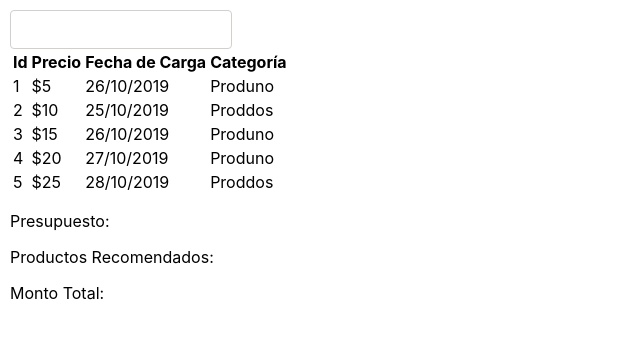
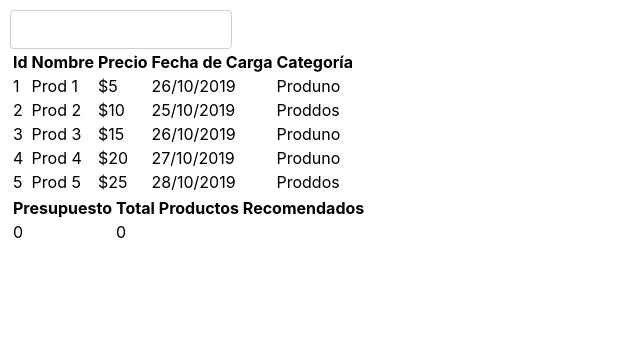
Before and after one commit to LucaElianSilva/challenge-app, a React (Create React App) app: page / in a window 1280 px wide. Shown: the top 338 px of the page, without its empty margins (0-640 px from the left). Built offline with nearby package versions, Linux system fonts and the light colour scheme.

Commit message:
Validaciones filter terminadas

```diff
--- a/src/Components/GridTable.js
+++ b/src/Components/GridTable.js
@@ -4,26 +4,49 @@ import styles from "../Styles/GridTable.module.css";
 export const GridTable = (props) => {
     return (
         <div className={styles["table-container"]}>
-            <table>
+            <table className={styles.table}>
                 <thead>
                     <tr>
                     {props.columns.map((item) =>
-                        <th>{item}</th>
+                        <th className={styles.column}>{item}</th>
                     )}
                     </tr>
                 </thead>
                 <tbody>
-                        {
+                        {props.rows.length === 0 ?
+                        <tr>
+                            <td className={styles["empty-grid"]}
+                            colSpan={props.columns.length}>No se encontraron productos</td>
+                        </tr>:
                         props.rows.map((item) =>
                         <tr>
-                            <td>{item.Id}</td>
-                            <td>${item.Precio}</td>
-                            <td>{item.FechaCarga}</td>
-                            <td>{item.Categoria}</td>
+                            <td className={styles.row}>{item.Id}</td>
+                            <td className={styles.row}>{item.Nombre}</td>
+                            <td className={styles.row}>${item.Precio}</td>
+                            <td className={styles.row}>{item.FechaCarga}</td>
+                            <td className={styles.row}>{item.Categoria}</td>
                         </tr>
                         )}
                 </tbody>
             </table>
+            <div className={styles["result-table-container"]}>
+            <table className={styles["result-table"]}>
+                <thead>
+                    <tr>
+                        <th className={styles.column}>Presupuesto</th>
+                        <th className={styles.column}>Total</th>
+                        <th className={styles.column}>Productos Recomendados</th>
+                    </tr>
+                </thead>
+                <tbody>
+                    <tr>
+                        <td className={styles.row}>{props.presupuesto}</td>
+                        <td className={styles.row}>{props.total}</td>
+                        <td className={styles.row}>{props.prodsRecomendados.map((item) => item + " ")}</td>
+                    </tr>
+                </tbody>
+            </table>
+            </div>
         </div>
     );
 }
--- a/src/Components/StockManagement.js
+++ b/src/Components/StockManagement.js
@@ -3,12 +3,12 @@ import styles from "../Styles/StockManagement.module.css";
 import { GridTable } from "./GridTable";
 
 const StockManagement = () => {
-    const columns = ["Id", "Precio", "Fecha de Carga", "Categoría"];
+    const columns = ["Id", "Nombre", "Precio", "Fecha de Carga", "Categoría"];
     const [rows, setRows] = useState([]);
     const [productos, setProductos] = useState([]);
-    const [presupuesto, setPresupuesto] = useState(null);
-    const [resultado, setResultado] = useState({montoTotal: null, productos:[]});
-
+    const [presupuesto, setPresupuesto] = useState(0);
+    const [resultado, setResultado] = useState({montoTotal: 0, productos:[]});
+    const [invalidFilter, setInvalidFilter] = useState(false);
     function GetProductos() {
         var data = [
             {Id: 1, Nombre:"Prod 1", Precio: 5, FechaCarga:"26/10/2019", Categoria:"Produno"},
@@ -21,9 +21,22 @@ const StockManagement = () => {
         setRows(data);
     }
 
+    function validarInput(e){
+        const esValido = e.target.validity.valid;
+        if (esValido) {
+            setInvalidFilter(false);
+            GetProductosByMontoCliente(e);
+        }
+        else{
+            setInvalidFilter(true);
+            setRows([]);
+        }
+    }
+
     function GetProductoPrecioMayor(prods){
         var precio = 0;
         var prod = null;
+
         prods.forEach(function(value){
             if(value > precio){
                 precio = value;
@@ -37,21 +50,36 @@ const StockManagement = () => {
     }
 
     function GetProductosByMontoCliente(e){
-        var presupuesto = e.target.value;
-        var productosFiltrados = productos.filter(x => x.Precio < presupuesto);
-        var productosProddos = productosFiltrados.filter(x => x.Categoria === "Proddos");
-        var productosProduno = productosFiltrados.filter(x => x.Categoria === "Produno");
+        var productosFiltrados = productos.filter(x => x.Precio < e.target.value);
+        const productosProddos = productosFiltrados.filter(x => x.Categoria === "Proddos");
+        const productosProduno = productosFiltrados.filter(x => x.Categoria === "Produno");
+
+        if(productosProddos.length !== 0){
             var prodMayorPrecio = GetProductoPrecioMayor(productosProddos);
+            var total = 0;
 
             productosProduno.forEach(function(value){
-            var suma = (prodMayorPrecio.Precio + value.Precio);
-            if(suma <= presupuesto){
-                setResultado({montoTotal: suma, productos: [value.Nombre, prodMayorPrecio.Nombre]});
+                if((prodMayorPrecio.Precio + value.Precio) <= e.target.value){
+                    total = (prodMayorPrecio.Precio + value.Precio);
+                    setResultado({montoTotal: total, productos: [value.Nombre, prodMayorPrecio.Nombre]});
                 }
             });
 
+            if(total <= e.target.value){
                 setPresupuesto(e.target.value);
                 setRows(productosFiltrados);
+            }
+            else {
+                setPresupuesto(e.target.value);
+                setResultado({montoTotal: 0, productos: []});
+                setRows([]);
+            }
+        }
+        else {
+            setPresupuesto(e.target.value);
+            setRows([]);
+            setResultado({montoTotal: 0, productos: []});
+        }
     }
 
     useEffect(()=>{
@@ -61,20 +89,12 @@ const StockManagement = () => {
     return (
         <div className={styles.container}>
             <div className={styles["filter-container"]}>
-                <input type="text" className={styles.filter} onChange={(e)=> GetProductosByMontoCliente(e)}/>
+                <input type="number" className={!invalidFilter ? styles.filter : styles["invalid-filter"]}
+                pattern="[0-9]{0,7}" onChange={(e)=> validarInput(e)} maxLength="7"/>
+                { !invalidFilter ? <></> : <p className={styles.invalid}>Solo se aceptan enteros</p>}
             </div>
-            <GridTable columns={columns} rows={rows}/>
-            {
-                <div className={styles["result-container"]}>
-                    <p>Presupuesto: {rows.length > 0 ? presupuesto : null}</p>
-                    <p>Productos Recomendados:
-                        {rows.length > 0
-                        ? resultado.productos.map((item) => <li>{item}</li>)
-                        : null}
-                    </p>
-                    <p>Monto Total: {rows.length > 0 ? resultado.montoTotal : null}</p>
-                </div>
-            }
+            <GridTable columns={columns} rows={rows} presupuesto={presupuesto}
+            prodsRecomendados={resultado.productos} total={resultado.montoTotal}/>
         </div>
     );
 };
```
Lines whose indentation alone changed are shown as unchanged.
